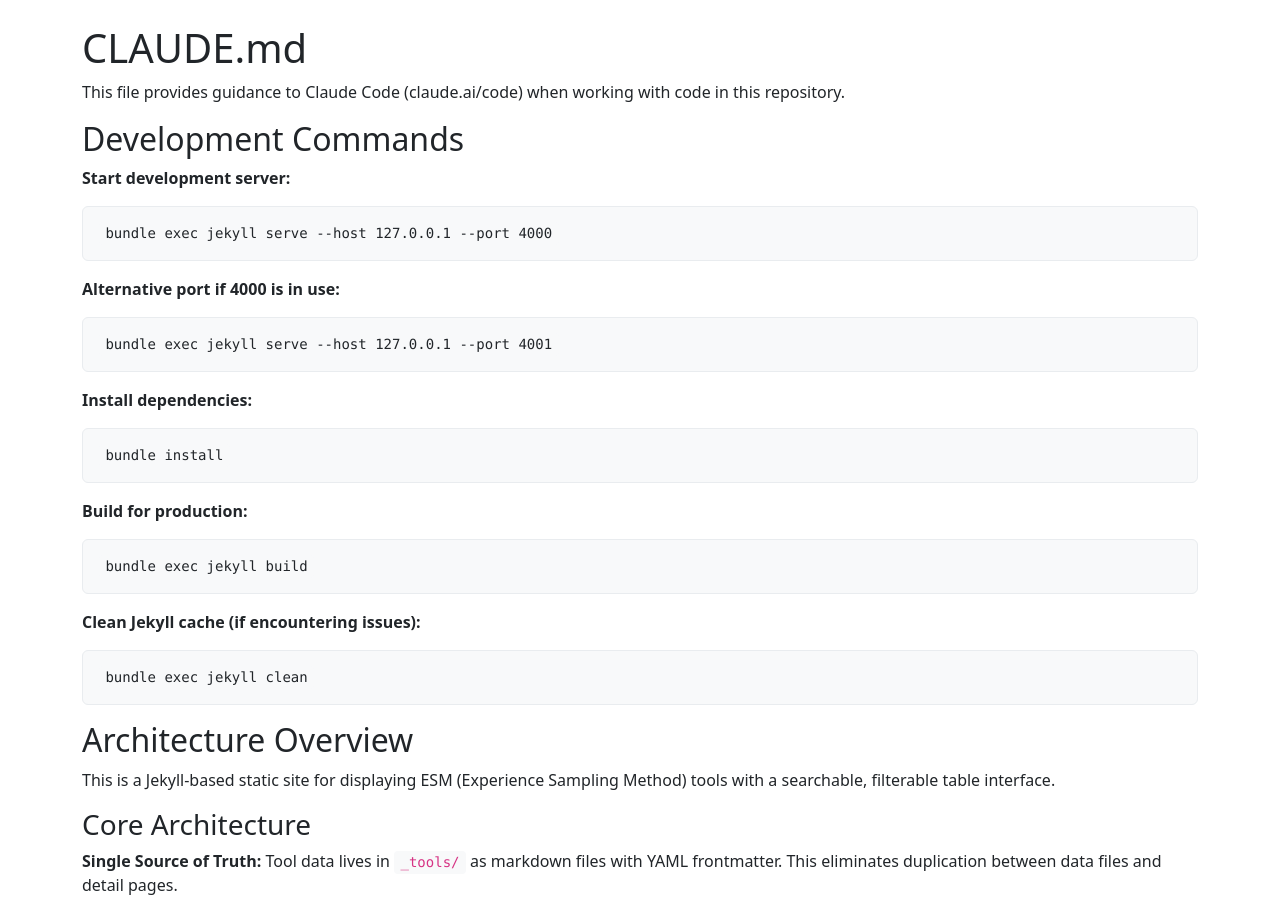
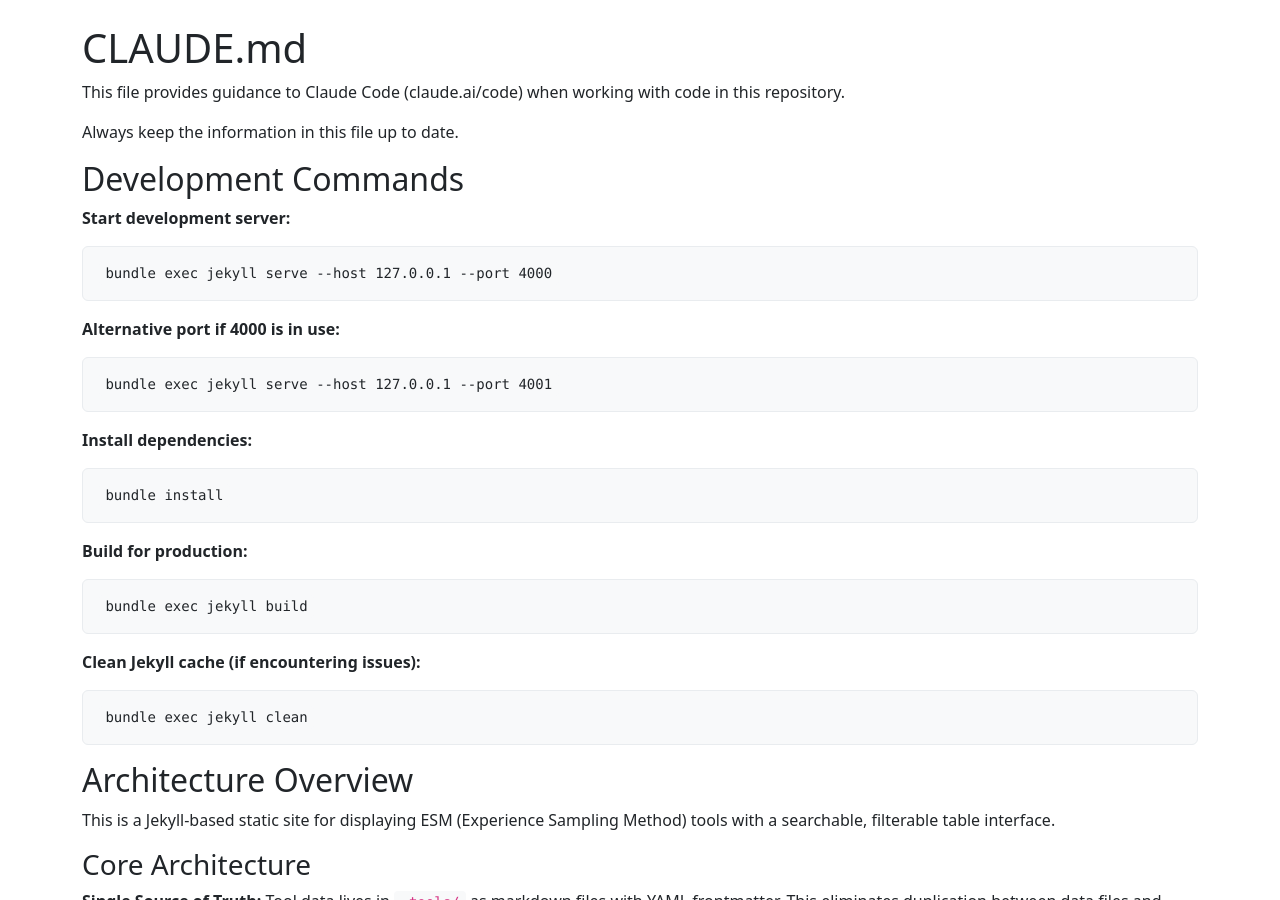
Before and after one commit to ghxm/esm-tool-overview-static, a Jekyll site: the page built from CLAUDE.md, in a window 1280 px wide and 900 px high. Built offline with Jekyll 4.4.1, drawn with Linux system fonts in a browser that asks for light colours; our own code applies the rules of GitHub Pages for plain Markdown files.

Commit message:
Add note to CLAUDE.md to keep information up to date

```diff
--- a/CLAUDE.md
+++ b/CLAUDE.md
@@ -2,6 +2,7 @@
 
 This file provides guidance to Claude Code (claude.ai/code) when working with code in this repository.
 
+Always keep the information in this file up to date.
 
 ## Development Commands
 
```
